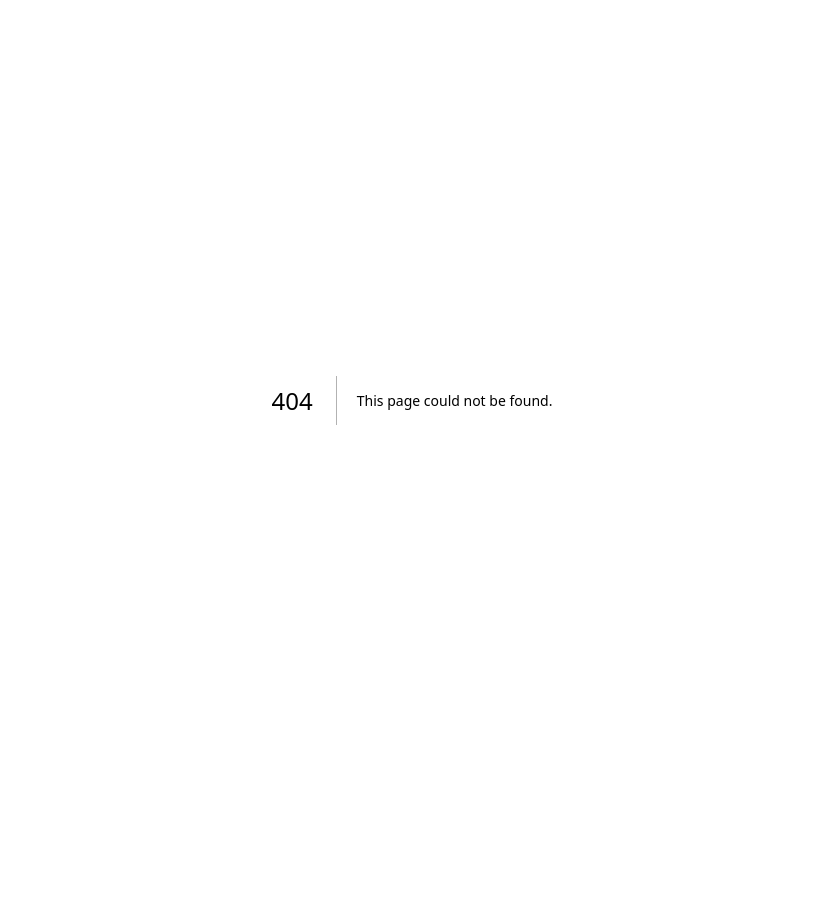
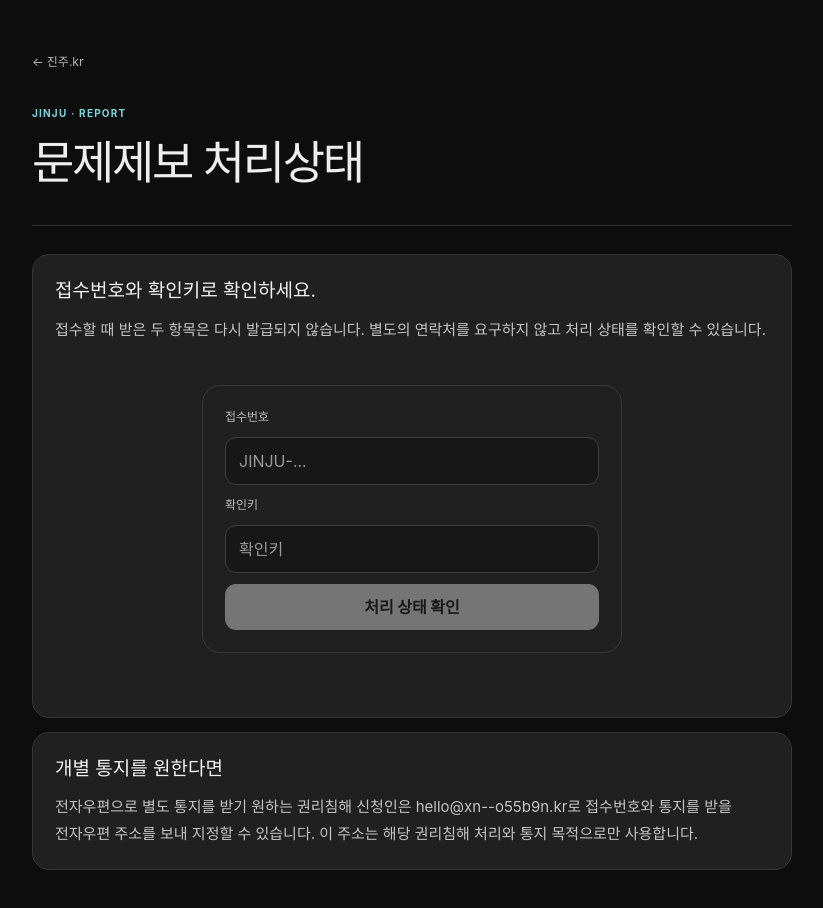
Before and after one commit to junginaha/JINJU, a Next.js app: page /report-status in a window 1280 px wide. Before the commit this address had no page. Shown: the top 908 px of the page, without its empty margins (228-1051 px from the left). Before the commit the page ends 800 px from the top, so only its background shows below. Built offline with nearby package versions, Linux system fonts and the light colour scheme.

Commit message:
문제제보 처리상태 조회 페이지 추가

```diff
--- /dev/null
+++ b/app/report-status/page.tsx
@@ -0,0 +1,23 @@
+import type { Metadata } from "next";
+import PolicyPage from "../../components/PolicyPage";
+import ReportStatus from "../../components/ReportStatus";
+
+export const metadata: Metadata = {
+  title: "문제제보 처리상태",
+  description: "진주.kr 문제제보·권리침해 신고의 처리 상태를 접수번호와 확인키로 확인합니다.",
+  robots: { index: false, follow: false },
+};
+
+export default function ReportStatusPage() {
+  return <PolicyPage eyebrow="JINJU · REPORT" title="문제제보 처리상태">
+    <section>
+      <h2>접수번호와 확인키로 확인하세요.</h2>
+      <p>접수할 때 받은 두 항목은 다시 발급되지 않습니다. 별도의 연락처를 요구하지 않고 처리 상태를 확인할 수 있습니다.</p>
+      <ReportStatus />
+    </section>
+    <section>
+      <h2>개별 통지를 원한다면</h2>
+      <p>전자우편으로 별도 통지를 받기 원하는 권리침해 신청인은 hello@xn--o55b9n.kr로 접수번호와 통지를 받을 전자우편 주소를 보내 지정할 수 있습니다. 이 주소는 해당 권리침해 처리와 통지 목적으로만 사용합니다.</p>
+    </section>
+  </PolicyPage>;
+}
```
